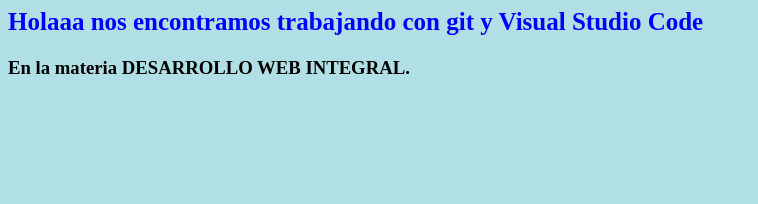
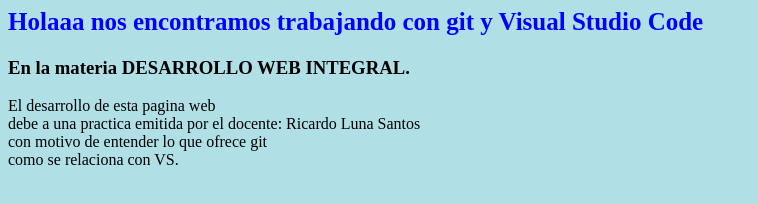
Before and after one commit to Isabelpm-13/project_git, a plain HTML site: page index.html in a window 1280 px wide. Shown: the whole page, without its empty margins (0-758 px from the left). Drawn offline with Linux system fonts and the light colour scheme.

Commit message:
diseñoooo

```diff
--- a/index.html
+++ b/index.html
@@ -6,6 +6,11 @@
 
             <h2>Holaaa nos encontramos trabajando con git y Visual Studio Code</h2>
             <h3>En la materia DESARROLLO WEB INTEGRAL.</h3>
+            <p>El desarrollo de esta pagina web
+                <br> debe a una practica emitida por el docente: Ricardo Luna Santos<br>
+                con motivo de entender lo que ofrece git<br>
+                 como se relaciona con VS.
+            </p>
     </head>
     <body style="background-color:powderblue;"></body>
 </html>
```
